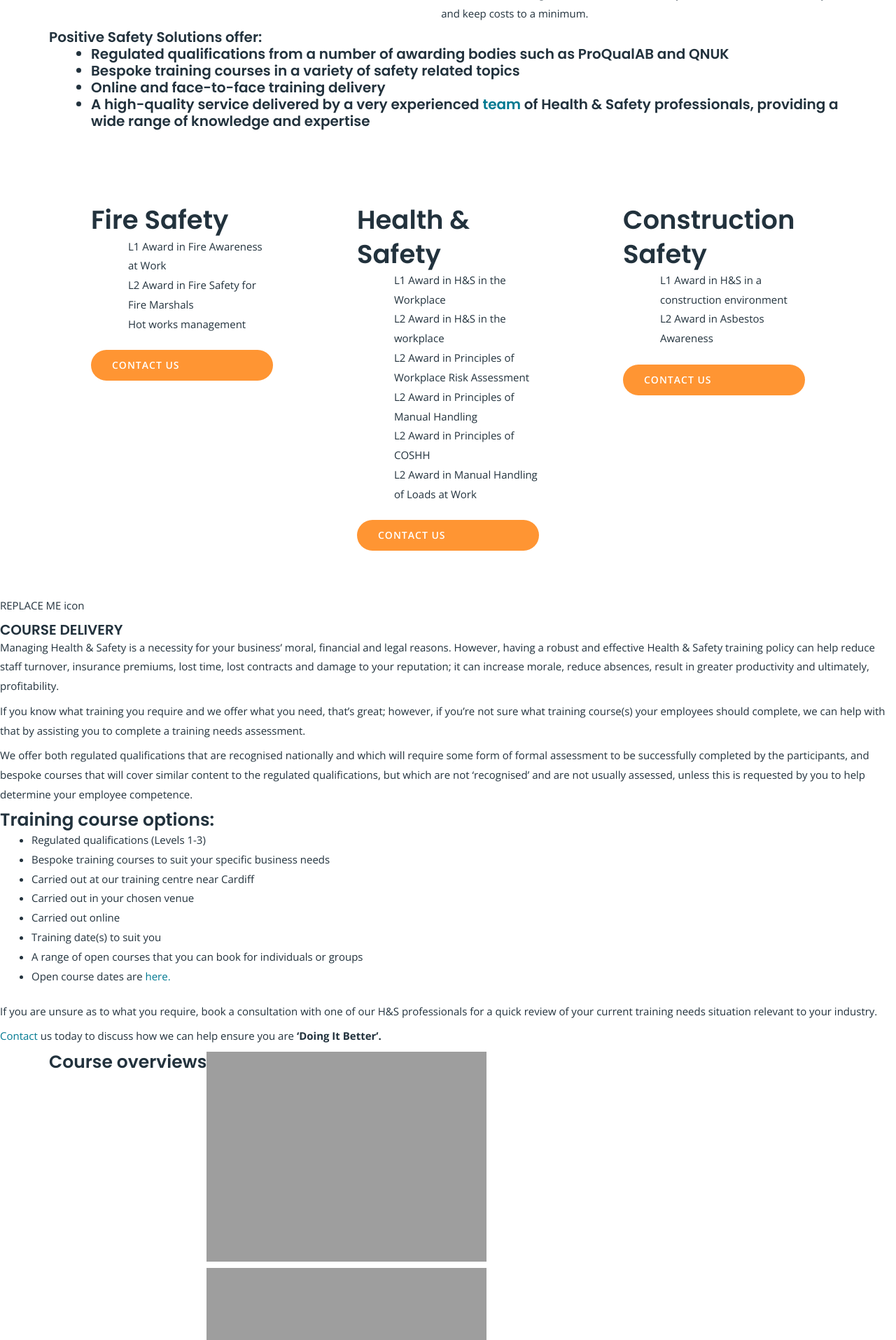
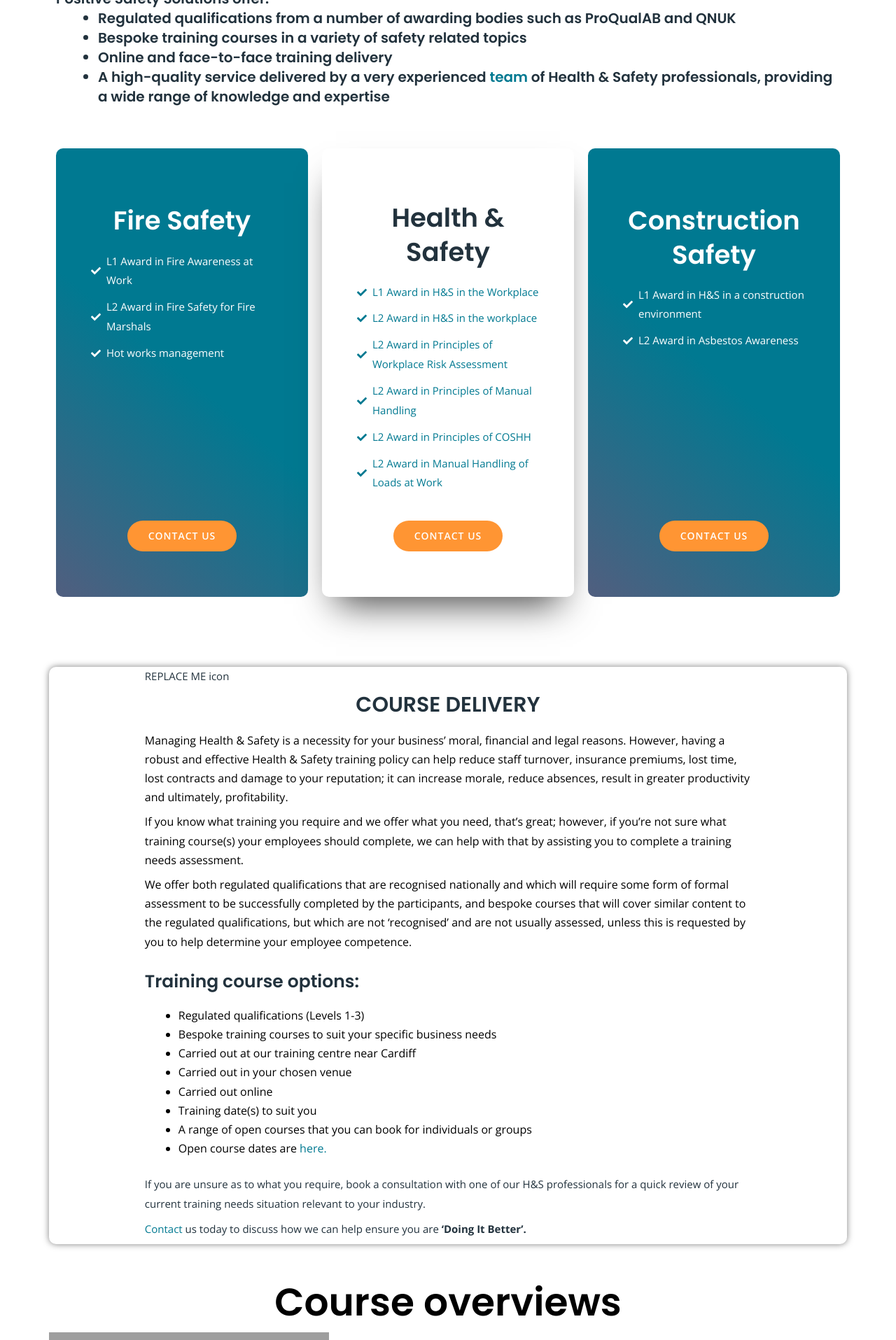
Before and after one commit to danielbroadhurst/pssct, a PHP site: page /staff-training/ in a window 1280 px wide. Shown: the part 1125-3040 px from the top of the page at 70% size. Run offline with PHP 8.4, Linux system fonts and the light colour scheme.

Commit message:
feat: staff training

```diff
--- a/assets/css/styles.css
+++ b/assets/css/styles.css
@@ -165,8 +165,19 @@ p {
   font-weight: 400;
 }
 
+.text-16,
 .text-16 > p {
   font-size: 16px;
+}
+
+h4.text-55 {
+  color: #000000;
+  font-size: 55px;
+  font-weight: 600;
+}
+
+h5.text-30 {
+  font-size: 30px;
 }
 
 a {
@@ -547,6 +558,10 @@ footer .widget-three .socials .email {
   box-shadow: 0px 30px 50px -20px rgba(0, 0, 0, 0.73);
 }
 
+.card.medium-shadow {
+  box-shadow: 0px 0px 10px 0px rgba(0, 0, 0, 0.5);
+}
+
 .card.light-shadow {
   box-shadow: 0px 20px 50px -10px rgba(0, 0, 0, 0.25);
 }
@@ -725,8 +740,20 @@ footer .widget-three .socials .email {
   margin: 0px 0px 10px 0px;
 }
 
+.course-delivery .card,
 .contact .card {
   margin: 0px;
+}
+
+.course-delivery .text-16 {
+  text-align: left;
+  color: #000000;
+  font-weight: 300;
+  line-height: 1.7em;
+}
+
+.course-delivery .flex-container .card {
+  padding: 0% 12% 0% 12%;
 }
 
 .contact .list-item a {
@@ -868,6 +895,10 @@ a:hover {
   padding-top: 20px;
 }
 
+.pt-50 {
+  padding-top: 50px;
+}
+
 .pt-100 {
   padding-top: 100px;
 }
@@ -943,6 +974,10 @@ a:hover {
 
 .mb-40 {
   margin-bottom: 40px;
+}
+
+.mb-50 {
+  margin-bottom: 50px;
 }
 
 .mt-4 {
--- a/staff-training/index.php
+++ b/staff-training/index.php
@@ -11,17 +11,17 @@ require(TEMPLATES_PATH . "/header.php");
 // Header & Menu
 ?>
 
-<section class="container title">
-  <div class="flex-container justify-center">
+<section class="container title mt-30">
+  <div class="flex-container justify-center text-center">
     <h1 class="text-blue">Staff Training</h1>
   </div>
 </section>
-<section class="container">
+<section class="container mt-30 mb-40">
   <div class="flex-container">
-    <div>
+    <div class="width-33 flex align-center">
       <h3>Training your employees helps to keep your business compliant and your employees competent.</h3>
     </div>
-    <div>
+    <div class="width-66 container text pl-50">
       <p>Competence can be described as <strong>the combination of training, skills, experience and knowledge that a person has, and their ability to apply them to perform a task safely</strong>. Other factors, such as attitude and physical ability, can also affect someone’s competence.</p>
       <p>As an employer, you should take account of the competence of employees as this will help you decide what level of <a href="https://www.legislation.gov.uk/ukpga/1974/37/section/2" target="_blank" rel="noopener">information, instruction, training and supervision</a> you need to provide.</p>
       <p>At Positive Safety Solutions we pride ourselves on our service delivery and attention to detail, ensuring that our Clients achieve and maintain&nbsp;<a href="https://www.hse.gov.uk/workers/employers.htm" target="_blank" rel="noopener" class="broken_link">legal compliance</a>, so that their staff and others are kept safe in the workplace and throughout the life of their projects.</p>
@@ -31,8 +31,8 @@ require(TEMPLATES_PATH . "/header.php");
   </div>
 </section>
 <section class="container">
-  <div class="flex-container">
-    <h5>Positive Safety Solutions offer:<br>
+  <div class="flex-container p-10">
+    <h5 class="heading">Positive Safety Solutions offer:<br>
       <ul>
         <li>Regulated qualifications from a number of awarding bodies such as ProQualAB and QNUK </li>
         <li>Bespoke training courses in a variety of safety related topics</li>
@@ -43,94 +43,131 @@ require(TEMPLATES_PATH . "/header.php");
     </h5>
   </div>
 </section>
-<section class="container">
+<section class="container mt-20 more-info mb-50">
   <div class="flex-container">
-    <div class="card blue">
-      <h3 class="card-title">Fire Safety</h3>
-      <ul>
-        <li class="list-item">
-          <span class="list-icon">
-            <svg xmlns="http://www.w3.org/2000/svg" viewBox="0 0 512 512"><!--!Font Awesome Free 6.5.2 by @fontawesome - https://fontawesome.com License - https://fontawesome.com/license/free Copyright 2024 Fonticons, Inc.--><path d="M173.9 439.4l-166.4-166.4c-10-10-10-26.2 0-36.2l36.2-36.2c10-10 26.2-10 36.2 0L192 312.7 432.1 72.6c10-10 26.2-10 36.2 0l36.2 36.2c10 10 10 26.2 0 36.2l-294.4 294.4c-10 10-26.2 10-36.2 0z"/></svg> </span>
+    <div class="card blue-red text-white justify-between">
+      <div>
+        <h3 class="card-title text-center mt-4 mb-20">Fire Safety</h3>
+        <ul class="list-items mt-7 mb-10">
+          <li class="list-item mb-10">
+            <span class="icon white">
+              <svg xmlns="http://www.w3.org/2000/svg" viewBox="0 0 512 512"><!--!Font Awesome Free 6.5.2 by @fontawesome - https://fontawesome.com License - https://fontawesome.com/license/free Copyright 2024 Fonticons, Inc.-->
+                <path d="M173.9 439.4l-166.4-166.4c-10-10-10-26.2 0-36.2l36.2-36.2c10-10 26.2-10 36.2 0L192 312.7 432.1 72.6c10-10 26.2-10 36.2 0l36.2 36.2c10 10 10 26.2 0 36.2l-294.4 294.4c-10 10-26.2 10-36.2 0z" />
+              </svg> </span>
             <span class="list-text">L1 Award in Fire Awareness at Work</span>
           </li>
-        <li class="list-item">
-          <span class="list-icon">
-            <svg xmlns="http://www.w3.org/2000/svg" viewBox="0 0 512 512"><!--!Font Awesome Free 6.5.2 by @fontawesome - https://fontawesome.com License - https://fontawesome.com/license/free Copyright 2024 Fonticons, Inc.--><path d="M173.9 439.4l-166.4-166.4c-10-10-10-26.2 0-36.2l36.2-36.2c10-10 26.2-10 36.2 0L192 312.7 432.1 72.6c10-10 26.2-10 36.2 0l36.2 36.2c10 10 10 26.2 0 36.2l-294.4 294.4c-10 10-26.2 10-36.2 0z"/></svg> </span>
+          <li class="list-item mb-10">
+            <span class="icon white">
+              <svg xmlns="http://www.w3.org/2000/svg" viewBox="0 0 512 512"><!--!Font Awesome Free 6.5.2 by @fontawesome - https://fontawesome.com License - https://fontawesome.com/license/free Copyright 2024 Fonticons, Inc.-->
+                <path d="M173.9 439.4l-166.4-166.4c-10-10-10-26.2 0-36.2l36.2-36.2c10-10 26.2-10 36.2 0L192 312.7 432.1 72.6c10-10 26.2-10 36.2 0l36.2 36.2c10 10 10 26.2 0 36.2l-294.4 294.4c-10 10-26.2 10-36.2 0z" />
+              </svg> </span>
             <span class="list-text">L2 Award in Fire Safety for Fire Marshals</span>
           </li>
-        <li class="list-item">
-          <span class="list-icon">
-            <svg xmlns="http://www.w3.org/2000/svg" viewBox="0 0 512 512"><!--!Font Awesome Free 6.5.2 by @fontawesome - https://fontawesome.com License - https://fontawesome.com/license/free Copyright 2024 Fonticons, Inc.--><path d="M173.9 439.4l-166.4-166.4c-10-10-10-26.2 0-36.2l36.2-36.2c10-10 26.2-10 36.2 0L192 312.7 432.1 72.6c10-10 26.2-10 36.2 0l36.2 36.2c10 10 10 26.2 0 36.2l-294.4 294.4c-10 10-26.2 10-36.2 0z"/></svg> </span>
+          <li class="list-item mb-10">
+            <span class="icon white">
+              <svg xmlns="http://www.w3.org/2000/svg" viewBox="0 0 512 512"><!--!Font Awesome Free 6.5.2 by @fontawesome - https://fontawesome.com License - https://fontawesome.com/license/free Copyright 2024 Fonticons, Inc.-->
+                <path d="M173.9 439.4l-166.4-166.4c-10-10-10-26.2 0-36.2l36.2-36.2c10-10 26.2-10 36.2 0L192 312.7 432.1 72.6c10-10 26.2-10 36.2 0l36.2 36.2c10 10 10 26.2 0 36.2l-294.4 294.4c-10 10-26.2 10-36.2 0z" />
+              </svg> </span>
             <span class="list-text">Hot works management</span>
           </li>
         </ul>
-      <a class="button" href="<?= BASE_URL ?>/contact/">Contact us</a>
       </div>
-    <div class="card">
-      <h3 class="card-title">Health & Safety</h3>
-      <ul>
-        <li class="list-item">
-          <span class="list-icon">
-            <svg xmlns="http://www.w3.org/2000/svg" viewBox="0 0 512 512"><!--!Font Awesome Free 6.5.2 by @fontawesome - https://fontawesome.com License - https://fontawesome.com/license/free Copyright 2024 Fonticons, Inc.--><path d="M173.9 439.4l-166.4-166.4c-10-10-10-26.2 0-36.2l36.2-36.2c10-10 26.2-10 36.2 0L192 312.7 432.1 72.6c10-10 26.2-10 36.2 0l36.2 36.2c10 10 10 26.2 0 36.2l-294.4 294.4c-10 10-26.2 10-36.2 0z"/></svg> </span>
-          <span class="list-text">L1 Award in H&amp;S in the Workplace</span>
+      <div class="flex justify-center mt-7">
+        <a class="button more-info" href="<?= BASE_URL ?>/contact/">Contact us</a>
+      </div>
+    </div>
+    <div class="card shadow justify-between">
+      <div>
+        <h3 class="card-title text-center mb-20">Health & Safety</h3>
+        <ul class="list-items mt-10 mb-10">
+          <li class="list-item mb-10">
+            <span class="icon blue">
+              <svg xmlns="http://www.w3.org/2000/svg" viewBox="0 0 512 512"><!--!Font Awesome Free 6.5.2 by @fontawesome - https://fontawesome.com License - https://fontawesome.com/license/free Copyright 2024 Fonticons, Inc.-->
+                <path d="M173.9 439.4l-166.4-166.4c-10-10-10-26.2 0-36.2l36.2-36.2c10-10 26.2-10 36.2 0L192 312.7 432.1 72.6c10-10 26.2-10 36.2 0l36.2 36.2c10 10 10 26.2 0 36.2l-294.4 294.4c-10 10-26.2 10-36.2 0z" />
+              </svg> </span>
+            <span class="list-text text-green">L1 Award in H&amp;S in the Workplace</span>
           </li>
-        <li class="list-item">
-          <span class="list-icon">
-            <svg xmlns="http://www.w3.org/2000/svg" viewBox="0 0 512 512"><!--!Font Awesome Free 6.5.2 by @fontawesome - https://fontawesome.com License - https://fontawesome.com/license/free Copyright 2024 Fonticons, Inc.--><path d="M173.9 439.4l-166.4-166.4c-10-10-10-26.2 0-36.2l36.2-36.2c10-10 26.2-10 36.2 0L192 312.7 432.1 72.6c10-10 26.2-10 36.2 0l36.2 36.2c10 10 10 26.2 0 36.2l-294.4 294.4c-10 10-26.2 10-36.2 0z"/></svg> </span>
-          <span class="list-text">L2 Award in H&amp;S in the workplace</span>
+          <li class="list-item mb-10">
+            <span class="icon blue">
+              <svg xmlns="http://www.w3.org/2000/svg" viewBox="0 0 512 512"><!--!Font Awesome Free 6.5.2 by @fontawesome - https://fontawesome.com License - https://fontawesome.com/license/free Copyright 2024 Fonticons, Inc.-->
+                <path d="M173.9 439.4l-166.4-166.4c-10-10-10-26.2 0-36.2l36.2-36.2c10-10 26.2-10 36.2 0L192 312.7 432.1 72.6c10-10 26.2-10 36.2 0l36.2 36.2c10 10 10 26.2 0 36.2l-294.4 294.4c-10 10-26.2 10-36.2 0z" />
+              </svg> </span>
+            <span class="list-text text-green">L2 Award in H&amp;S in the workplace</span>
           </li>
-        <li class="list-item">
-          <span class="list-icon">
-            <svg xmlns="http://www.w3.org/2000/svg" viewBox="0 0 512 512"><!--!Font Awesome Free 6.5.2 by @fontawesome - https://fontawesome.com License - https://fontawesome.com/license/free Copyright 2024 Fonticons, Inc.--><path d="M173.9 439.4l-166.4-166.4c-10-10-10-26.2 0-36.2l36.2-36.2c10-10 26.2-10 36.2 0L192 312.7 432.1 72.6c10-10 26.2-10 36.2 0l36.2 36.2c10 10 10 26.2 0 36.2l-294.4 294.4c-10 10-26.2 10-36.2 0z"/></svg> </span>
-          <span class="list-text">L2 Award in Principles of Workplace Risk Assessment</span>
+          <li class="list-item mb-10">
+            <span class="icon blue">
+              <svg xmlns="http://www.w3.org/2000/svg" viewBox="0 0 512 512"><!--!Font Awesome Free 6.5.2 by @fontawesome - https://fontawesome.com License - https://fontawesome.com/license/free Copyright 2024 Fonticons, Inc.-->
+                <path d="M173.9 439.4l-166.4-166.4c-10-10-10-26.2 0-36.2l36.2-36.2c10-10 26.2-10 36.2 0L192 312.7 432.1 72.6c10-10 26.2-10 36.2 0l36.2 36.2c10 10 10 26.2 0 36.2l-294.4 294.4c-10 10-26.2 10-36.2 0z" />
+              </svg> </span>
+            <span class="list-text text-green">L2 Award in Principles of Workplace Risk Assessment</span>
           </li>
-        <li class="list-item">
-          <span class="list-icon">
-            <svg xmlns="http://www.w3.org/2000/svg" viewBox="0 0 512 512"><!--!Font Awesome Free 6.5.2 by @fontawesome - https://fontawesome.com License - https://fontawesome.com/license/free Copyright 2024 Fonticons, Inc.--><path d="M173.9 439.4l-166.4-166.4c-10-10-10-26.2 0-36.2l36.2-36.2c10-10 26.2-10 36.2 0L192 312.7 432.1 72.6c10-10 26.2-10 36.2 0l36.2 36.2c10 10 10 26.2 0 36.2l-294.4 294.4c-10 10-26.2 10-36.2 0z"/></svg> </span>
-          <span class="list-text">L2 Award in Principles of Manual Handling</span>
+          <li class="list-item mb-10">
+            <span class="icon blue">
+              <svg xmlns="http://www.w3.org/2000/svg" viewBox="0 0 512 512"><!--!Font Awesome Free 6.5.2 by @fontawesome - https://fontawesome.com License - https://fontawesome.com/license/free Copyright 2024 Fonticons, Inc.-->
+                <path d="M173.9 439.4l-166.4-166.4c-10-10-10-26.2 0-36.2l36.2-36.2c10-10 26.2-10 36.2 0L192 312.7 432.1 72.6c10-10 26.2-10 36.2 0l36.2 36.2c10 10 10 26.2 0 36.2l-294.4 294.4c-10 10-26.2 10-36.2 0z" />
+              </svg> </span>
+            <span class="list-text text-green">L2 Award in Principles of Manual Handling</span>
           </li>
-        <li class="list-item">
-          <span class="list-icon">
-            <svg xmlns="http://www.w3.org/2000/svg" viewBox="0 0 512 512"><!--!Font Awesome Free 6.5.2 by @fontawesome - https://fontawesome.com License - https://fontawesome.com/license/free Copyright 2024 Fonticons, Inc.--><path d="M173.9 439.4l-166.4-166.4c-10-10-10-26.2 0-36.2l36.2-36.2c10-10 26.2-10 36.2 0L192 312.7 432.1 72.6c10-10 26.2-10 36.2 0l36.2 36.2c10 10 10 26.2 0 36.2l-294.4 294.4c-10 10-26.2 10-36.2 0z"/></svg> </span>
-          <span class="list-text">L2 Award in Principles of COSHH</span>
+          <li class="list-item mb-10">
+            <span class="icon blue">
+              <svg xmlns="http://www.w3.org/2000/svg" viewBox="0 0 512 512"><!--!Font Awesome Free 6.5.2 by @fontawesome - https://fontawesome.com License - https://fontawesome.com/license/free Copyright 2024 Fonticons, Inc.-->
+                <path d="M173.9 439.4l-166.4-166.4c-10-10-10-26.2 0-36.2l36.2-36.2c10-10 26.2-10 36.2 0L192 312.7 432.1 72.6c10-10 26.2-10 36.2 0l36.2 36.2c10 10 10 26.2 0 36.2l-294.4 294.4c-10 10-26.2 10-36.2 0z" />
+              </svg> </span>
+            <span class="list-text text-green">L2 Award in Principles of COSHH</span>
           </li>
-        <li class="list-item">
-          <span class="list-icon">
-            <svg xmlns="http://www.w3.org/2000/svg" viewBox="0 0 512 512"><!--!Font Awesome Free 6.5.2 by @fontawesome - https://fontawesome.com License - https://fontawesome.com/license/free Copyright 2024 Fonticons, Inc.--><path d="M173.9 439.4l-166.4-166.4c-10-10-10-26.2 0-36.2l36.2-36.2c10-10 26.2-10 36.2 0L192 312.7 432.1 72.6c10-10 26.2-10 36.2 0l36.2 36.2c10 10 10 26.2 0 36.2l-294.4 294.4c-10 10-26.2 10-36.2 0z"/></svg> </span>
-          <span class="list-text">L2 Award in Manual Handling of Loads at Work</span>
+          <li class="list-item mb-10">
+            <span class="icon blue">
+              <svg xmlns="http://www.w3.org/2000/svg" viewBox="0 0 512 512"><!--!Font Awesome Free 6.5.2 by @fontawesome - https://fontawesome.com License - https://fontawesome.com/license/free Copyright 2024 Fonticons, Inc.-->
+                <path d="M173.9 439.4l-166.4-166.4c-10-10-10-26.2 0-36.2l36.2-36.2c10-10 26.2-10 36.2 0L192 312.7 432.1 72.6c10-10 26.2-10 36.2 0l36.2 36.2c10 10 10 26.2 0 36.2l-294.4 294.4c-10 10-26.2 10-36.2 0z" />
+              </svg> </span>
+            <span class="list-text text-green">L2 Award in Manual Handling of Loads at Work</span>
           </li>
         </ul>
-      <a class="button" href="<?= BASE_URL ?>/contact/">Contact us</a>
       </div>
-    <div class="card blue">
-      <h3 class="card-title">Construction Safety</h3>
-      <ul>
-        <li class="list-item">
-          <span class="list-icon">
-            <svg xmlns="http://www.w3.org/2000/svg" viewBox="0 0 512 512"><!--!Font Awesome Free 6.5.2 by @fontawesome - https://fontawesome.com License - https://fontawesome.com/license/free Copyright 2024 Fonticons, Inc.--><path d="M173.9 439.4l-166.4-166.4c-10-10-10-26.2 0-36.2l36.2-36.2c10-10 26.2-10 36.2 0L192 312.7 432.1 72.6c10-10 26.2-10 36.2 0l36.2 36.2c10 10 10 26.2 0 36.2l-294.4 294.4c-10 10-26.2 10-36.2 0z"/></svg> </span>
+      <div class="flex justify-center mt-30">
+        <a class="button more-info" href="<?= BASE_URL ?>/contact/">Contact us</a>
+      </div>
+    </div>
+    <div class="card blue-red text-white justify-between">
+      <div>
+        <h3 class="card-title text-center mt-4 mb-20">Construction Safety</h3>
+        <ul class="list-items mt-7 mb-10">
+          <li class="list-item mb-10">
+            <span class="icon white">
+              <svg xmlns="http://www.w3.org/2000/svg" viewBox="0 0 512 512"><!--!Font Awesome Free 6.5.2 by @fontawesome - https://fontawesome.com License - https://fontawesome.com/license/free Copyright 2024 Fonticons, Inc.-->
+                <path d="M173.9 439.4l-166.4-166.4c-10-10-10-26.2 0-36.2l36.2-36.2c10-10 26.2-10 36.2 0L192 312.7 432.1 72.6c10-10 26.2-10 36.2 0l36.2 36.2c10 10 10 26.2 0 36.2l-294.4 294.4c-10 10-26.2 10-36.2 0z" />
+              </svg> </span>
             <span class="list-text">L1 Award in H&amp;S in a construction environment</span>
           </li>
-        <li class="list-item">
-          <span class="list-icon">
-            <svg xmlns="http://www.w3.org/2000/svg" viewBox="0 0 512 512"><!--!Font Awesome Free 6.5.2 by @fontawesome - https://fontawesome.com License - https://fontawesome.com/license/free Copyright 2024 Fonticons, Inc.--><path d="M173.9 439.4l-166.4-166.4c-10-10-10-26.2 0-36.2l36.2-36.2c10-10 26.2-10 36.2 0L192 312.7 432.1 72.6c10-10 26.2-10 36.2 0l36.2 36.2c10 10 10 26.2 0 36.2l-294.4 294.4c-10 10-26.2 10-36.2 0z"/></svg> </span>
+          <li class="list-item mb-10">
+            <span class="icon white">
+              <svg xmlns="http://www.w3.org/2000/svg" viewBox="0 0 512 512"><!--!Font Awesome Free 6.5.2 by @fontawesome - https://fontawesome.com License - https://fontawesome.com/license/free Copyright 2024 Fonticons, Inc.-->
+                <path d="M173.9 439.4l-166.4-166.4c-10-10-10-26.2 0-36.2l36.2-36.2c10-10 26.2-10 36.2 0L192 312.7 432.1 72.6c10-10 26.2-10 36.2 0l36.2 36.2c10 10 10 26.2 0 36.2l-294.4 294.4c-10 10-26.2 10-36.2 0z" />
+              </svg> </span>
             <span class="list-text">L2 Award in Asbestos Awareness</span>
           </li>
         </ul>
+      </div>
+      <div class="flex justify-center mt-7">
         <a class="button" href="<?= BASE_URL ?>/contact/">Contact us</a>
       </div>
     </div>
+  </div>
 </section>
-<section class="container">
-  <div>
+<section class="container pt-50 course-delivery">
+  <div class="flex-container">
+    <div class="card medium-shadow">
+      <div class="mb-20">
         <p>REPLACE ME icon</p>
-    <h5>COURSE DELIVERY</h5>
-    <div>
+        <h5 class="text-30 text-center">COURSE DELIVERY</h5>
+      </div>
+      <div class="text-16 mb-20">
         <p>Managing Health &amp; Safety is a necessity for your business’ moral, financial and legal reasons. However, having a robust and effective Health &amp; Safety training policy can help reduce staff turnover, insurance premiums, lost time, lost contracts and damage to your reputation; it can increase morale, reduce absences, result in greater productivity and ultimately, profitability.</p>
         <p>If you know what training you require and we offer what you need, that’s great; however, if you’re not sure what training course(s) your employees should complete, we can help with that by assisting you to complete a training needs assessment.</p>
         <p>We offer both regulated qualifications that are recognised nationally and which will require some form of formal assessment to be successfully completed by the participants, and bespoke courses that will cover similar content to the regulated qualifications, but which are not ‘recognised’ and are not usually assessed, unless this is requested by you to help determine your employee competence.</p>
       </div>
-    <h4>Training course options:</h4>
-    <ul>
+      <h4 class="mb-20">Training course options:</h4>
+      <ul class="text-16">
         <li>Regulated qualifications (Levels 1-3)</li>
         <li>Bespoke training courses to suit your specific business needs</li>
         <li>Carried out at our training centre near Cardiff</li>
@@ -145,11 +182,16 @@ require(TEMPLATES_PATH . "/header.php");
         <p><a style="background-color: #ffffff;" href="<?= BASE_URL ?>/contact/" target="_blank" rel="noopener">Contact</a>&nbsp;us today to discuss how we can help ensure you are <b>‘Doing It Better’.</b></p>
       </div>
     </div>
+  </div>
 </section>
 <!-- https://swiperjs.com/get-started -->
+<section class="container title mt-40">
+  <div class="flex-container justify-center text-center p-10">
+    <h4 class="text-55">Course overviews</h4>
+  </div>
+</section>
 <section class="container">
   <div class="flex-container">
-    <h4>Course overviews</h4>
     <div class="swiper-wrapper">
       <div class="swiper-slide">
         <img class="swiper-slide-image" src="<?= BASE_URL ?>/wp-content/uploads/2023/06/L2-Mental-health-first-aid.svg" alt="L2 First Aid for Mental Health">
```
Lines whose indentation alone changed are shown as unchanged.
